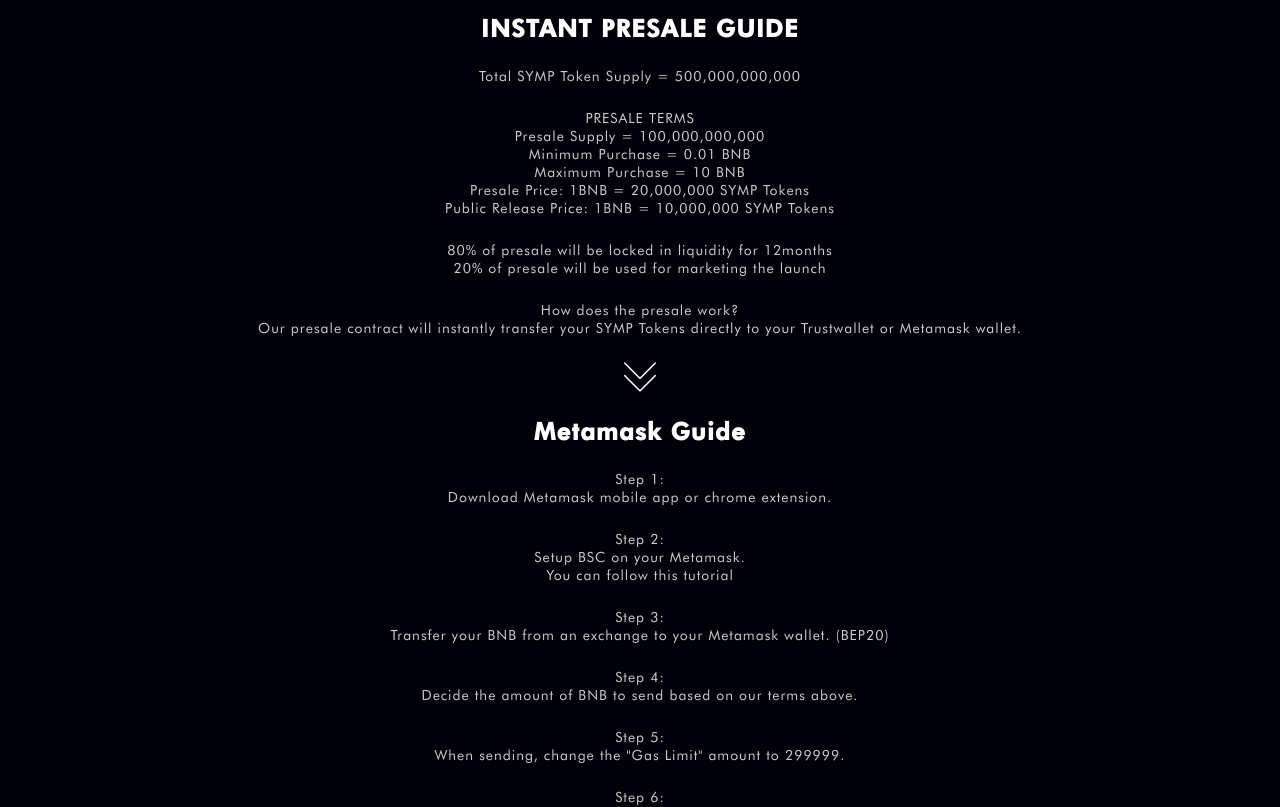
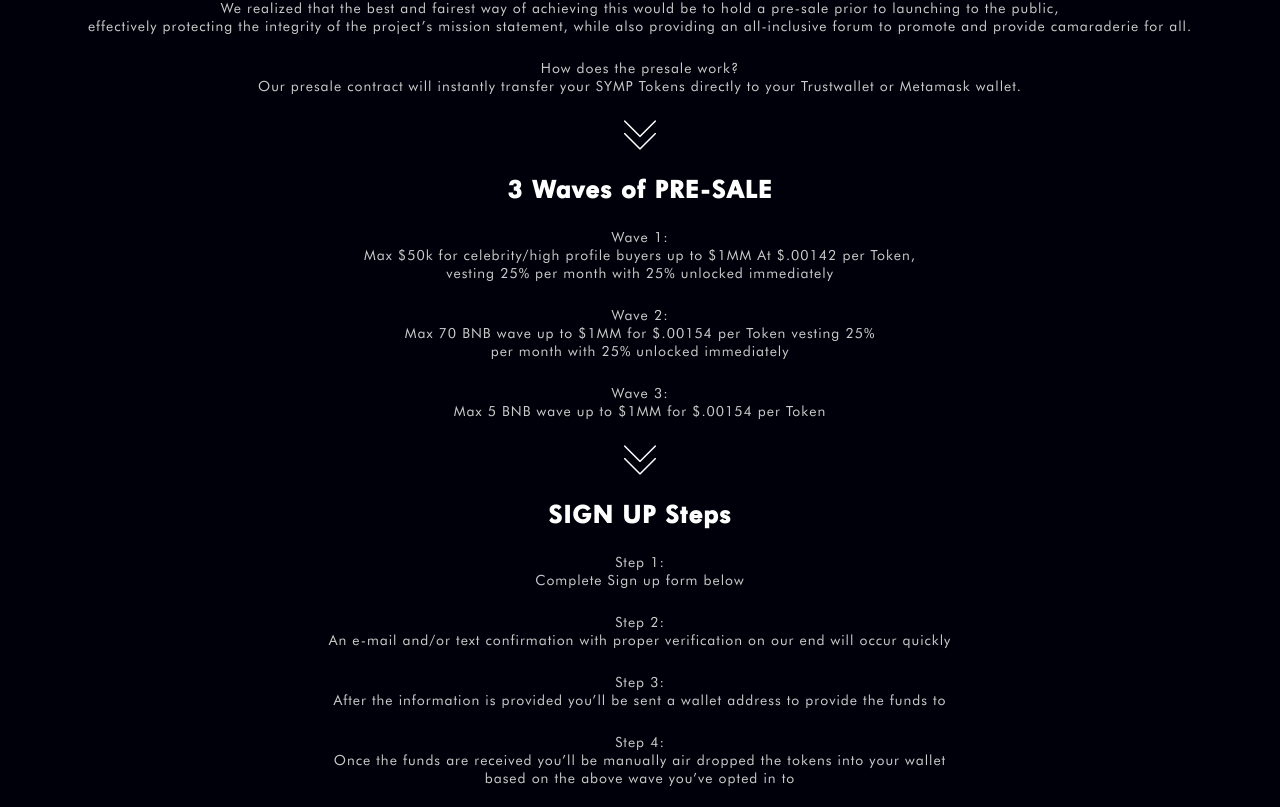
Before and after one commit to zero-aka-sam/cryptonly-client-app, a React (Create React App) app: page /presale in a window 1280 px wide. Shown: the part 974-1781 px from the top of the page. Built offline with nearby package versions, Linux system fonts and the light colour scheme.

Commit message:
details added

```diff
--- a/src/screens/homeScreen.js
+++ b/src/screens/homeScreen.js
@@ -10,14 +10,14 @@ import down_arrow from "../assets/icons/down_arrow.svg";
 import chevron_down from "../assets/icons/chevron_down.svg";
 import check from "../assets/icons/check.svg";
 import clock from "../assets/icons/clock.svg";
-import cof2 from "../assets/images/cof2.png"
-import cof3 from "../assets/images/cof3.png"
-import cof4 from "../assets/images/cof4.png"
-import cof5 from "../assets/images/cof5.png"
-import reward_your_wallet from "../assets/images/reward_your_wallet.png"
-import tokenomics_and_statistics from "../assets/images/tokenomics_and_statistics.png"
-import roadmap_and_fundraiser from "../assets/images/roadmap_and_fundraiser.png"
-import what_is_cof_tokens from "../assets/images/what_is_cof_tokens.png"
+import cof2 from "../assets/images/cof2.png";
+import cof3 from "../assets/images/cof3.png";
+import cof4 from "../assets/images/cof4.png";
+import cof5 from "../assets/images/cof5.png";
+import reward_your_wallet from "../assets/images/reward_your_wallet.png";
+import tokenomics_and_statistics from "../assets/images/tokenomics_and_statistics.png";
+import roadmap_and_fundraiser from "../assets/images/roadmap_and_fundraiser.png";
+import what_is_cof_tokens from "../assets/images/what_is_cof_tokens.png";
 
 const Block = ({ title, image }) => {
   return (
@@ -37,7 +37,6 @@ const Block = ({ title, image }) => {
 };
 
 const TokenCard = ({ titleOne, titleTwo, content, variant }) => {
-
   const renderOne = (
     <div className="token_card">
       <Text variant="primary">{titleOne}</Text>
@@ -69,13 +68,14 @@ const HomeScreen = ({ pageScroll }) => {
 
   const renderContentOne = (
     <div className="content_block">
-      <Text style={{  fontSize: '3 rem',fontWeight: 800}}>
-        Cryptonlyfanz is a decentralized social network dedicated to providing a platform that connects
-        exclusive influencer content and their fanz like never before. Our decentralized platform is
-        powered by COF Token; a cryptocurrency with embedded features that sustains a low-cost
-        environment where content creators and subscribers can connect with little interference from a
-        third party.
-        To learn more please reference our “Whitepaper” document listed in the site menu
+      <Text style={{ fontSize: "3 rem", fontWeight: 800 }}>
+        Cryptonlyfanz is a decentralized social network dedicated to providing a
+        platform that connects exclusive influencer content and their fanz like
+        never before. Our decentralized platform is powered by COF Token; a
+        cryptocurrency with embedded features that sustains a low-cost
+        environment where content creators and subscribers can connect with
+        little interference from a third party. To learn more please reference
+        our “Whitepaper” document listed in the site menu
       </Text>
     </div>
   );
@@ -83,14 +83,15 @@ const HomeScreen = ({ pageScroll }) => {
   const renderContentTwo = (
     <div className="content_block">
       <Text>
-        As the cryptocurrency of the CRYPTONLYFANZ platform, COF Token will
-        COF Token is the preferred cryptocurrency used to pay for content on our platform. We do
-        accept additional leading cryptocurrencies as payment, however its internally converted and
-        will be displayed as COF Token in your user account. The demand, utility and transparency of
-        processing totals engage a financial system that supports our decentralized platform. This allows
-        you the subscriber, the content creator and the investor to be enriched by your interactions
-        with cryptonlyfanz.com and your token of choice; COF.
-
+        As the cryptocurrency of the CRYPTONLYFANZ platform, COF Token will COF
+        Token is the preferred cryptocurrency used to pay for content on our
+        platform. We do accept additional leading cryptocurrencies as payment,
+        however its internally converted and will be displayed as COF Token in
+        your user account. The demand, utility and transparency of processing
+        totals engage a financial system that supports our decentralized
+        platform. This allows you the subscriber, the content creator and the
+        investor to be enriched by your interactions with cryptonlyfanz.com and
+        your token of choice; COF.
       </Text>
     </div>
   );
@@ -109,19 +110,19 @@ const HomeScreen = ({ pageScroll }) => {
           // titleTwo="Creator Profiles"
           content="We authenticate content creator and subscriber identification for legal age, seamlessly and accurately through our online portal."
         />
-          <TokenCard
+        <TokenCard
           titleOne="Instant ID verification"
           // titleTwo="Token Rewards"
           content="No prevent fake profiles and make Cryptonlyfanz fully secure, we provide users Instant ID
 verification. Get verified under 5 Minutes.
 "
         />
-         <TokenCard
+        <TokenCard
           titleOne="VIP Messaging"
           // titleTwo=""
           content="Subscribers can attain VIP status after spending US $500.00 on content. Once you’re a VIP our content creators can identify you quickly in their inbox and give you the treatment you’ve earned."
         />
-         <TokenCard
+        <TokenCard
           // titleOne="Premium"
           titleTwo="Video chat"
           content="Requesting paid video chat time is an option and at the discretion of content providers to enable, decline or accept."
@@ -138,7 +139,7 @@ verification. Get verified under 5 Minutes.
 method with 15% withdrawal commission. This commission will decrease as the user base on
 the platform increases."
         />
-         <TokenCard
+        <TokenCard
           titleOne="Built-in Exchange"
           // titleTwo="Token Rewards"
           content="Content sellers can convert their earnings to major crypto like BTC, ETH, USDT or DOGE using
@@ -217,22 +218,25 @@ never before.
         <div>
           <Text variant="primary">3% Goes to Marketing & Development.</Text>
           <Text>
-            3% to a marketing and development wallet. This tax supports further development of the
-            platform and the marketing required to fuel the long-term sustainability of this decentralized
-            platform and COF Token investment strategy.
+            3% to a marketing and development wallet. This tax supports further
+            development of the platform and the marketing required to fuel the
+            long-term sustainability of this decentralized platform and COF
+            Token investment strategy.
           </Text>
         </div>
         <div>
           <Text variant="primary">2% Goes Back to liquidity</Text>
           <Text>
-            2% back to the COF liquidity Pool. We aim to keep the speculative market liquid. A balanced
-            liquidity pool will aid systemic efficiency and sustainability.
+            2% back to the COF liquidity Pool. We aim to keep the speculative
+            market liquid. A balanced liquidity pool will aid systemic
+            efficiency and sustainability.
           </Text>
         </div>
         <div>
           <Text variant="primary">1% Goes to Holders</Text>
           <Text>
-            1% goes to holders wallet according to there holdings.. The more you hold the more you will earn.
+            1% goes to holders wallet according to there holdings.. The more you
+            hold the more you will earn.
           </Text>
           <Text style={{ marginTop: "1.5em" }}>
             There will be various options the community will vote on such as:
@@ -246,7 +250,10 @@ never before.
 
   const renderStatistics = (
     <div>
-      <Block title="Tokenomics & Statistics" image={tokenomics_and_statistics} />
+      <Block
+        title="Tokenomics & Statistics"
+        image={tokenomics_and_statistics}
+      />
       <div className="card_wrapper">
         <div className="padding_box">
           <TokenCard variant="stats" titleOne="COF" content="Token Symbol" />
@@ -260,23 +267,21 @@ never before.
             titleOne="2%"
             content="Added To Liquidity"
           />
+          <TokenCard variant="stats" titleOne="1%" content="To Holders" />
           <TokenCard
             variant="stats"
-            titleOne="1%"
-            content="To Holders"
+            titleOne="10,000,000,0000"
+            content="Total Supply"
           />
           <TokenCard
             variant="stats"
-            titleOne="10,00,000,0000"
-            content="Total Supply"
+            titleOne="3%"
+            content="To marketing/development"
           />
-          <TokenCard variant="stats" titleOne="3%" content="To marketing/development" />
         </div>
       </div>
       <Text>Cryptonlyfanz Contract Address:</Text>
-      <Text style={{ marginTop: "1.5em" }}>
-        Coming soon
-      </Text>
+      <Text style={{ marginTop: "1.5em" }}>Coming soon</Text>
       {/* <center style={{ marginTop: "1.5em" }}>
         <Button className="primary_btn">HOW TO BUY COF</Button>
       </center> */}
@@ -305,12 +310,13 @@ never before.
             <li>
               <img src={check} alt="check" />
               <Text>
-                Internal testing of features (posting, likes, comments, messaging, profile setup etc.)
+                Internal testing of features (posting, likes, comments,
+                messaging, profile setup etc.)
               </Text>
             </li>
             <li>
-              <img src={check} alt="check" />
-v              <Text>Develop the premium bio-links page</Text>
+              <img src={check} alt="check" />v{" "}
+              <Text>Develop the premium bio-links page</Text>
             </li>
             <li>
               <img src={clock} alt="clock" />
@@ -330,7 +336,7 @@ v              <Text>Develop the premium bio-links page</Text>
             </li>
             <li>
               <img src={clock} alt="clock" />
-              <Text>Shecduled launch for mid August</Text>
+              <Text>Scheduled launch for mid August</Text>
             </li>
             <li>
               <img src={clock} alt="clock" />
@@ -342,7 +348,7 @@ v              <Text>Develop the premium bio-links page</Text>
             </li>
             <li>
               <img src={clock} alt="clock" />
-              <Text>Increase our marketing Campaign</Text>
+              <Text>Increase our Marketing and Influencer campaigns</Text>
             </li>
           </ul>
         </div>
@@ -353,7 +359,7 @@ v              <Text>Develop the premium bio-links page</Text>
           <ul>
             <li>
               <img src={clock} alt="clock" />
-              <Text>COF token deployed to mainnet Audit</Text>
+              <Text>COF token deployed to main net Audit</Text>
             </li>
             <li>
               <img src={clock} alt="clock" />
@@ -365,11 +371,15 @@ v              <Text>Develop the premium bio-links page</Text>
             </li>
             <li>
               <img src={clock} alt="clock" />
-              <Text>Launched presale</Text>
+              <Text>Launch pre-sale July 8, 2021</Text>
             </li>
             <li>
               <img src={clock} alt="clock" />
-              <Text>Reach 30,000 holders</Text>
+              <Text>Reach 2500 holders</Text>
+            </li>
+            <li>
+              <img src={clock} alt="clock" />
+              <Text>1500 Telegram Members</Text>
             </li>
             <li>
               <img src={clock} alt="clock" />
@@ -377,12 +387,24 @@ v              <Text>Develop the premium bio-links page</Text>
             </li>
             <li>
               <img src={clock} alt="clock" />
-              <Text>Exchange listings</Text>
+              <Text>Listed on three exchanges</Text>
+            </li>
+            <li>
+              <img src={clock} alt="clock" />
+              <Text>Reach 5000 holders</Text>
+            </li>
+            <li>
+              <img src={clock} alt="clock" />
+              <Text>5000 Telegram memberss</Text>
+            </li>
+            <li>
+              <img src={clock} alt="clock" />
+              <Text>Listed on five exchanges</Text>
             </li>
           </ul>
         </div>
       </div>
-      {/* <div className="padding_box">
+      <div className="padding_box">
         <div className="disclaimer">
           <div>
             <p className="content_title">Disclaimer</p>
@@ -392,11 +414,24 @@ v              <Text>Develop the premium bio-links page</Text>
             fontSize="12px"
             style={{ marginTop: "1.5em", textAlign: "start" }}
           >
-            Photos used throughout the site are of not affiliation with owner.
-            All credit and rights to the photos are to @cindyprado
-            https://www.instagram.com/cindyprado/
+            Admins/Mods will never message you first on TG! Meaning if you get a
+            message with a contract address, please bring it to the team’s
+            attention and do your due diligence. The address will be pinned to
+            the top of TG, as well asreleased on our website/socials for your
+            confirmation. The address released will only be utilized for the
+            pre-sale and pre-sale only! Please do not attempt to send any sort
+            of funds without doing the above process as it may result in a loss!
+            Any other questions and/or concerns on purchasing BNB or the
+            pre-sale itself please feel free to visit us on our TG channel.
           </Text>
           <Text
+            fontSize="12px"
+            style={{ marginTop: "1.5em", textAlign: "center" }}
+          >
+            https://t.me/cryptonlyfanz
+          </Text>
+
+          {/* <Text
             fontSize="12px"
             style={{ marginTop: "1.5em", textAlign: "start" }}
           >
@@ -422,10 +457,10 @@ v              <Text>Develop the premium bio-links page</Text>
             visitor indemnifies the website creators and all members of project
             creation and administration, from any responsibility regarding their
             financial decisions.
-          </Text>
+          </Text> */}
         </div>
-      </div> */}
-     </div>
+      </div>
+    </div>
   );
 
   return (
--- a/src/screens/presaleScreen.js
+++ b/src/screens/presaleScreen.js
@@ -58,7 +58,7 @@ const PresaleScreen = ({ pageScroll }) => {
           setIsLoading(false);
         }
       );
-  }
+  };
 
   const renderForm = (
     <div className="forms">
@@ -136,7 +136,7 @@ const PresaleScreen = ({ pageScroll }) => {
         </div>
       </form>
     </div>
-  )
+  );
 
   const renderHero = (
     <div
@@ -146,30 +146,46 @@ const PresaleScreen = ({ pageScroll }) => {
       <img src={down_arrow} alt="arrow" />
       <p className="title">COF TOKEN PRESALE</p>
     </div>
-  )
+  );
 
   const renderPresaleGuide = (
     <div className="presale_block">
       <div>
-        <p className="content_title">INSTANT PRESALE GUIDE</p>
+        <p className="content_title">OurPRE-SALE 08/JULY/2021</p>
       </div>
-      <div>
+      {/* <div>
         <Text>Total SYMP Token Supply = 500,000,000,000</Text>
-      </div>
+      </div> */}
 
       <div>
-        <Text>PRESALE TERMS</Text>
-        <Text>Presale Supply = 100,000,000,000</Text>
-        <Text> Minimum Purchase = 0.01 BNB</Text>
-        <Text>Maximum Purchase = 10 BNB</Text>
-        <Text>Presale Price: 1BNB = 20,000,000 SYMP Tokens</Text>
-        <Text>Public Release Price: 1BNB = 10,000,000 SYMP Tokens</Text>
+        <Text>Similar to our grass-roots realization</Text>
+        <Text>
+          from the moment of the original idea to the official start to
+          CRYPTONLYFANZ project,
+        </Text>
+        <Text>
+          we recognized that the best way to start any successful initiative was
+          to do it organically;
+        </Text>
+        <Text>
+          ensuring a strong foundation that will provide sustainability and
+          longevity.
+        </Text>
+        <Text>
+          We realized that the best and fairest way of achieving this would be
+          to hold a pre-sale prior to launching to the public,
+        </Text>
+        <Text>
+          effectively protecting the integrity of the project’s mission
+          statement, while also providing an all-inclusive forum to promote and
+          provide camaraderie for all.
+        </Text>
       </div>
-
+      {/*
       <div>
         <Text>80% of presale will be locked in liquidity for 12months</Text>
         <Text> 20% of presale will be used for marketing the launch</Text>
-      </div>
+      </div> */}
 
       <Text>How does the presale work?</Text>
       <Text>
@@ -177,32 +193,36 @@ const PresaleScreen = ({ pageScroll }) => {
         to your Trustwallet or Metamask wallet.
       </Text>
     </div>
-  )
+  );
 
   const renderMetamaskGuide = (
     <div className="presale_block">
       <div>
-        <p className="content_title">Metamask Guide</p>
+        <p className="content_title">3 Waves of PRE-SALE</p>
       </div>
       <div>
-        <Text> Step 1:</Text>
-        <Text>Download Metamask mobile app or chrome extension.</Text>
+        <Text> Wave 1:</Text>
+        <Text>
+          Max $50k for celebrity/high profile buyers up to $1MM At $.00142 per
+          Token,
+        </Text>
+        <Text>vesting 25% per month with 25% unlocked immediately</Text>
       </div>
 
       <div>
-        <Text>Step 2:</Text>
-        <Text>Setup BSC on your Metamask.</Text>
-        <Text>You can follow this tutorial</Text>
+        <Text> Wave 2:</Text>
+        <Text>
+          Max 70 BNB wave up to $1MM for $.00154 per Token vesting 25%
+        </Text>
+        <Text>per month with 25% unlocked immediately</Text>
       </div>
 
       <div>
-        <Text>Step 3:</Text>
-        <Text>
-          Transfer your BNB from an exchange to your Metamask wallet. (BEP20)
-        </Text>
+        <Text>Wave 3:</Text>
+        <Text>Max 5 BNB wave up to $1MM for $.00154 per Token</Text>
       </div>
 
-      <div>
+      {/* <div>
         <Text>Step 4:</Text>
         <Text>Decide the amount of BNB to send based on our terms above.</Text>
       </div>
@@ -242,38 +262,45 @@ const PresaleScreen = ({ pageScroll }) => {
         </Text>
         <Text>Symbol: SYMP</Text>
         <Text>Decimals: 18</Text>
-      </div>
+      </div> */}
     </div>
   );
 
   const renderTrustWalletGuide = (
     <div className="presale_block">
       <div>
-        <p className="content_title">Trust Wallet Guide</p>
+        <p className="content_title">SIGN UP Steps</p>
       </div>
       <div>
         <Text> Step 1:</Text>
-        <Text>Download the Trust Wallet app</Text>
+        <Text>Complete Sign up form below</Text>
       </div>
 
       <div>
         <Text>Step 2:</Text>
         <Text>
-          Purchase BSC (BEP-20) using TrustWallet or transfer from your existing
-          exchange wallet
+          An e-mail and/or text confirmation with proper verification on our end
+          will occur quickly
         </Text>
       </div>
 
       <div>
         <Text>Step 3:</Text>
-        <Text>Decide the amount of BSC to send based on our terms above.</Text>
+        <Text>
+          After the information is provided you’ll be sent a wallet address to
+          provide the funds to
+        </Text>
       </div>
 
       <div>
         <Text>Step 4:</Text>
-        <Text>When sending, change the "Gas Limit" amount to 299999.</Text>
+        <Text>
+          Once the funds are received you’ll be manually air dropped the tokens
+          into your wallet
+        </Text>
+        <Text>based on the above wave you’ve opted in to</Text>
       </div>
-      <div>
+      {/* <div>
         <Text>Step 5:</Text>
         <Text>
           Send BSC (BEP-20) to the SYMP Token Presale Contract address:
@@ -306,6 +333,9 @@ const PresaleScreen = ({ pageScroll }) => {
         </Text>
         <Text>Symbol: SYMP</Text>
         <Text>Decimals: 18</Text>
+      </div> */}
+      <div className="arrow">
+        <img src={down_arrow} alt="arrow" />
       </div>
     </div>
   );
@@ -313,7 +343,7 @@ const PresaleScreen = ({ pageScroll }) => {
   return (
     <div className="presale">
       {renderHero}
-      <div className="presale_block">
+      {/* <div className="presale_block">
         <div>
           <Text>SYMP Token Presale Contract Address:</Text>
         </div>
@@ -321,10 +351,10 @@ const PresaleScreen = ({ pageScroll }) => {
           0xCb31101105fbE82D5f18D4CcE84e914Bf628F45E Note: When sending, change
           the "Gas Limit" amount to 299999
         </Text>
-      </div>
-      <div className="arrow">
+      </div> */}
+      {/* <div className="arrow">
         <img src={down_arrow} alt="arrow" />
-      </div>
+      </div> */}
       {renderPresaleGuide}
       <div className="arrow">
         <img src={down_arrow} alt="arrow" />
```
